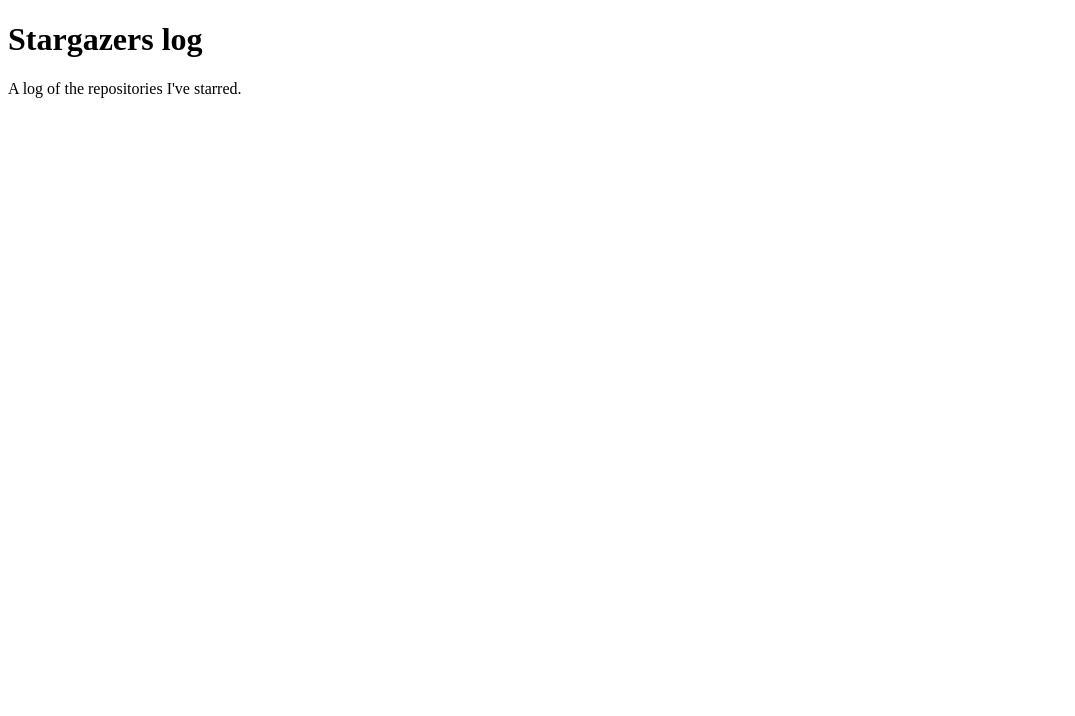
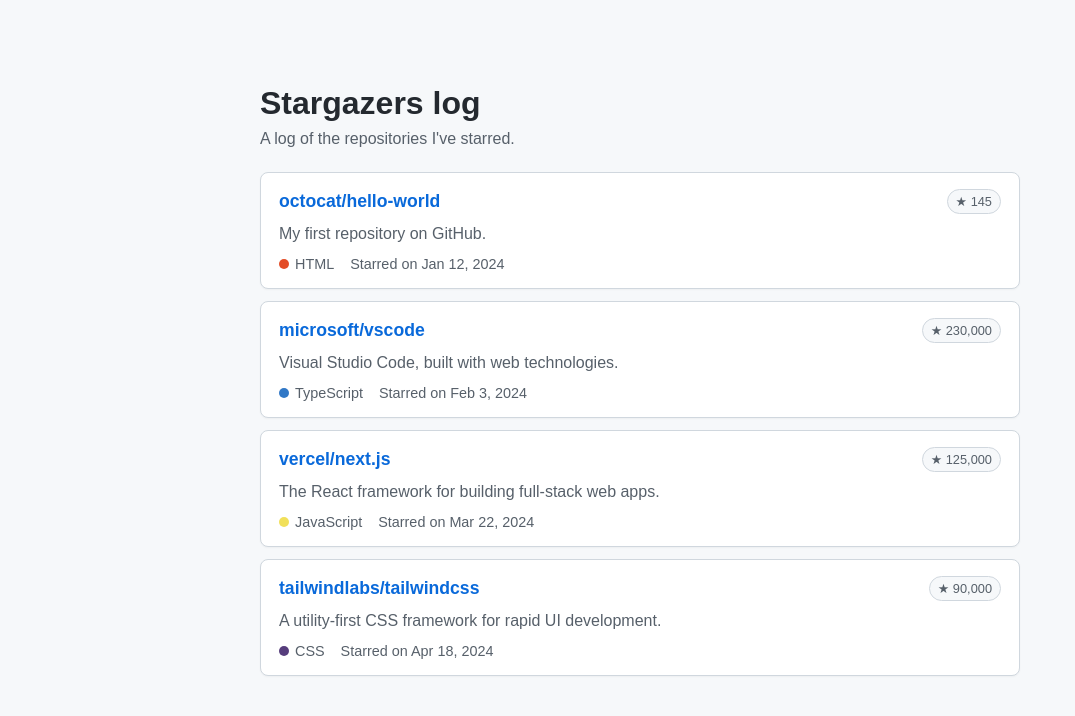
Before and after one commit to nteglskov/stargazers-log, a plain HTML site: page index.html in a window 1280 px wide. Shown: the whole page, without its empty margins (0-1075 px from the left). Drawn offline with Linux system fonts and the light colour scheme.

Commit message:
Add starred repositories list

```diff
--- /dev/null
+++ b/events.json
@@ -0,0 +1,38 @@
+[
+  {
+    "name": "octocat/hello-world",
+    "full_name": "octocat/hello-world",
+    "description": "My first repository on GitHub.",
+    "language": "HTML",
+    "stargazers_count": 145,
+    "html_url": "https://github.com/octocat/hello-world",
+    "starred_at": "2024-01-12T10:20:00Z"
+  },
+  {
+    "name": "microsoft/vscode",
+    "full_name": "microsoft/vscode",
+    "description": "Visual Studio Code, built with web technologies.",
+    "language": "TypeScript",
+    "stargazers_count": 230000,
+    "html_url": "https://github.com/microsoft/vscode",
+    "starred_at": "2024-02-03T08:45:00Z"
+  },
+  {
+    "name": "vercel/next.js",
+    "full_name": "vercel/next.js",
+    "description": "The React framework for building full-stack web apps.",
+    "language": "JavaScript",
+    "stargazers_count": 125000,
+    "html_url": "https://github.com/vercel/next.js",
+    "starred_at": "2024-03-22T14:10:00Z"
+  },
+  {
+    "name": "tailwindlabs/tailwindcss",
+    "full_name": "tailwindlabs/tailwindcss",
+    "description": "A utility-first CSS framework for rapid UI development.",
+    "language": "CSS",
+    "stargazers_count": 90000,
+    "html_url": "https://github.com/tailwindlabs/tailwindcss",
+    "starred_at": "2024-04-18T09:30:00Z"
+  }
+]
--- a/index.html
+++ b/index.html
@@ -2,10 +2,17 @@
 <html lang="en">
   <head>
     <meta charset="utf-8">
+    <meta name="viewport" content="width=device-width, initial-scale=1.0">
     <title>Stargazers log</title>
+    <link rel="stylesheet" href="style.css">
   </head>
   <body>
-    <h1>Stargazers log</h1>
-    <p>A log of the repositories I've starred.</p>
+    <main class="container">
+      <h1>Stargazers log</h1>
+      <p class="subtitle">A log of the repositories I've starred.</p>
+      <ul id="starred-list" class="starred-list" aria-live="polite"></ul>
+    </main>
+
+    <script src="script.js"></script>
   </body>
 </html>
--- /dev/null
+++ b/script.js
@@ -0,0 +1,64 @@
+const list = document.getElementById('starred-list');
+
+async function loadStarredRepos() {
+  try {
+    const response = await fetch('events.json');
+    if (!response.ok) {
+      throw new Error(`HTTP error: ${response.status}`);
+    }
+
+    const repos = await response.json();
+
+    if (!Array.isArray(repos) || repos.length === 0) {
+      list.innerHTML = '<li class="empty-state">No starred repositories yet.</li>';
+      return;
+    }
+
+    list.innerHTML = repos
+      .map((repo) => {
+        const languageColor = getLanguageColor(repo.language);
+        return `
+          <li class="starred-item">
+            <div class="repo-header">
+              <a class="repo-name" href="${repo.html_url}" target="_blank" rel="noreferrer">
+                ${repo.full_name}
+              </a>
+              <span class="star-tag">★ ${repo.stargazers_count.toLocaleString()}</span>
+            </div>
+            <p class="repo-description">${repo.description || 'No description provided.'}</p>
+            <div class="repo-meta">
+              <span class="repo-language"><span class="language-dot" style="background:${languageColor};"></span>${repo.language || 'Unknown'}</span>
+              <span>Starred on ${new Date(repo.starred_at).toLocaleDateString(undefined, {
+                year: 'numeric',
+                month: 'short',
+                day: 'numeric'
+              })}</span>
+            </div>
+          </li>
+        `;
+      })
+      .join('');
+  } catch (error) {
+    list.innerHTML = '<li class="empty-state">Unable to load starred repositories.</li>';
+    console.error('Failed to fetch repositories:', error);
+  }
+}
+
+function getLanguageColor(language) {
+  const colors = {
+    JavaScript: '#f1e05a',
+    TypeScript: '#3178c6',
+    HTML: '#e34c26',
+    CSS: '#563d7c',
+    Python: '#3572A5',
+    Java: '#b07219',
+    Go: '#00ADD8',
+    Rust: '#dea584',
+    Shell: '#89e051',
+    Vue: '#41b883'
+  };
+
+  return colors[language] || '#6e7781';
+}
+
+loadStarredRepos();
--- /dev/null
+++ b/style.css
@@ -0,0 +1,101 @@
+body {
+  font-family: Arial, sans-serif;
+  margin: 0;
+  background-color: #f6f8fa;
+  color: #24292f;
+}
+
+.container {
+  max-width: 760px;
+  margin: 40px auto;
+  padding: 24px;
+}
+
+h1 {
+  margin-bottom: 8px;
+  font-size: 2rem;
+}
+
+.subtitle {
+  margin-top: 0;
+  color: #57606a;
+}
+
+.starred-list {
+  list-style: none;
+  padding: 0;
+  margin: 24px 0 0;
+}
+
+.starred-item {
+  background: #ffffff;
+  border: 1px solid #d0d7de;
+  border-radius: 8px;
+  padding: 16px 18px;
+  margin-bottom: 12px;
+  box-shadow: 0 1px 2px rgba(27, 31, 36, 0.04);
+}
+
+.repo-header {
+  display: flex;
+  align-items: center;
+  justify-content: space-between;
+  gap: 16px;
+  margin-bottom: 8px;
+}
+
+.repo-name {
+  font-size: 1.1rem;
+  font-weight: 700;
+  color: #0969da;
+  text-decoration: none;
+}
+
+.repo-name:hover {
+  text-decoration: underline;
+}
+
+.star-tag {
+  font-size: 0.8rem;
+  color: #57606a;
+  background: #f6f8fa;
+  border: 1px solid #d0d7de;
+  border-radius: 999px;
+  padding: 4px 8px;
+}
+
+.repo-description {
+  margin: 0 0 10px;
+  color: #57606a;
+  line-height: 1.5;
+}
+
+.repo-meta {
+  display: flex;
+  gap: 16px;
+  flex-wrap: wrap;
+  font-size: 0.9rem;
+  color: #57606a;
+}
+
+.language-dot {
+  display: inline-block;
+  width: 10px;
+  height: 10px;
+  border-radius: 50%;
+  margin-right: 6px;
+  vertical-align: middle;
+}
+
+.repo-language {
+  display: inline-flex;
+  align-items: center;
+}
+
+.empty-state {
+  color: #57606a;
+  padding: 16px;
+  border: 1px dashed #d0d7de;
+  border-radius: 8px;
+  background: #fff;
+}
```
